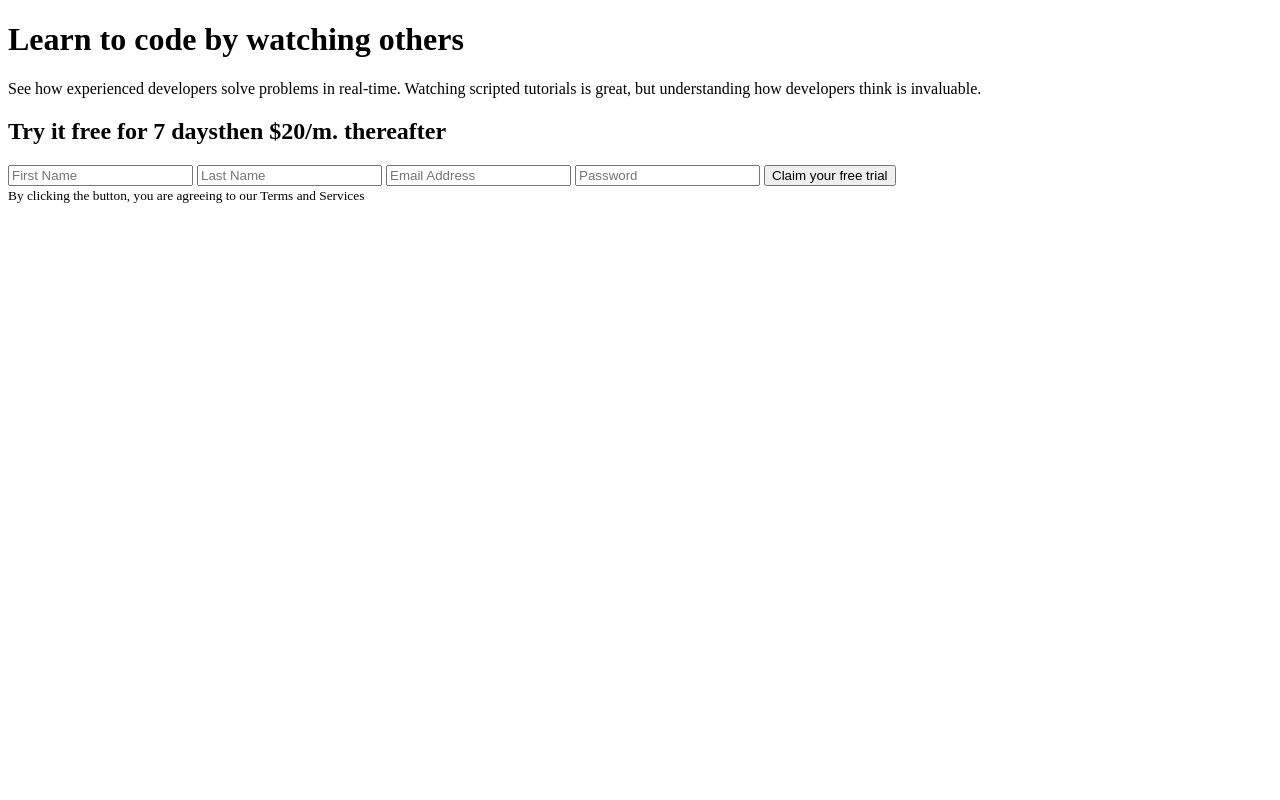
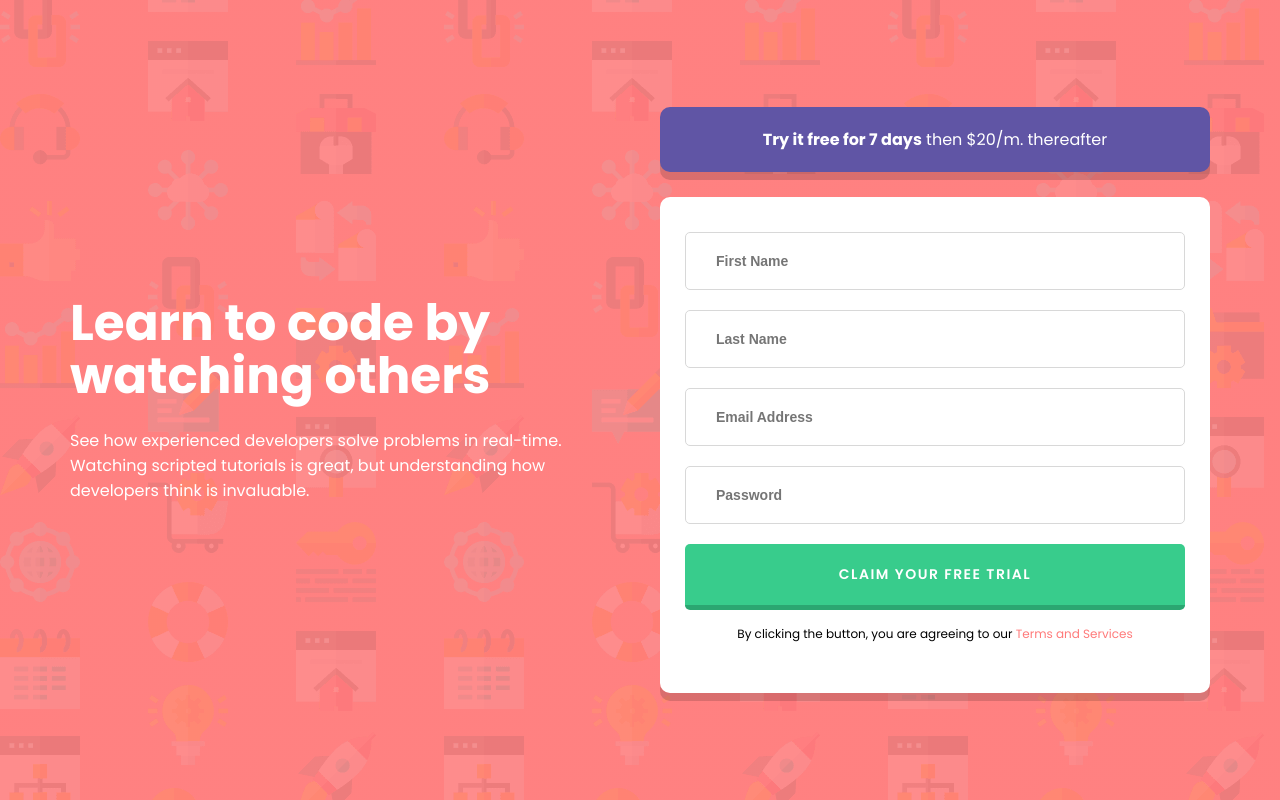
Before and after one commit to AF1QUE/fm-intro-component-with-signup-form-master, a plain HTML site: page index.html in a window 1280 px wide. Drawn offline with Linux system fonts and the light colour scheme.

Commit message:
Finished desktop version layout

```diff
--- a/index.html
+++ b/index.html
@@ -7,20 +7,10 @@
   <!-- displays site properly based on user's device -->
 
   <link rel="icon" type="image/png" sizes="32x32" href="./images/favicon-32x32.png">
+  <link rel="stylesheet" href="css/style.css">
 
-  <title>Frontend Mentor | Intro component with sign up form</title>
+  <title>Intro component with sign up form | Frontend Mentor</title>
 
-  <!-- Feel free to remove these styles or customise in your own stylesheet 👍 -->
-  <style>
-    .attribution {
-      font-size: 11px;
-      text-align: center;
-    }
-
-    .attribution a {
-      color: hsl(228, 45%, 44%);
-    }
-  </style>
 </head>
 
 <body>
@@ -29,20 +19,21 @@
     <div class="wrapper">
       <div class="hero">
         <h1 class="hero__title heading heading--primary">Learn to code by watching others</h1>
-        <p class="paragraph">See how experienced developers solve problems in real-time. Watching scripted tutorials is
+        <p class="hero__desc paragraph">See how experienced developers solve problems in real-time. Watching scripted
+          tutorials is
           great, but understanding how developers think is invaluable.</p>
       </div>
       <div class="form">
-        <h2 class="form__title heading heading--secondary"><b>Try it free for 7 days</b>then $20/m. thereafter</h2>
+        <h2 class="form__title heading heading--secondary"><b>Try it free for 7 days</b> then $20/m. thereafter</h2>
         <div class="form__group">
-          <form action="post">
-            <input type="text" id="first-name" placeholder="First Name">
-            <input type="text" id="last-name" placeholder="Last Name">
-            <input type="email" id="email" placeholder="Email Address">
-            <input type="password" id="password" placeholder="Password">
-            <input type="submit" class="btn btn--submit" value="Claim your free trial">
+          <form action="">
+            <input type="text" id="first-name" placeholder="First Name" autocomplete="off">
+            <input type="text" id="last-name" placeholder="Last Name" autocomplete="off">
+            <input type="email" id="email" placeholder="Email Address" autocomplete="off">
+            <input type="password" id="password" placeholder="Password" autocomplete="off">
+            <input type="submit" class="btn btn--submit" value="Claim your free trial" autocomplete="off">
           </form>
-          <small>By clicking the button, you are agreeing to our Terms and Services</small>
+          <small>By clicking the button, you are agreeing to our <a class="highlight"> Terms and Services</a></small>
         </div>
       </div>
     </div>
--- a/sass/_base.scss
+++ b/sass/_base.scss
@@ -1,5 +1,26 @@
+$red: hsl(0, 100%, 74%);
+$green: hsl(154, 59%, 51%);
+$blue: hsl(248, 32%, 49%);
+$darkBlue: hsl(249, 10%, 26%);
+$grayishBlue: hsl(246, 25%, 77%);
+
 * {
   margin: 0px;
   padding: 0px;
   box-sizing: border-box;
 }
+
+.wrapper {
+  width: 1140px;
+  margin: 0px auto;
+  height: 100vh;
+}
+
+main {
+  background-image: url("/images/bg-intro-desktop.png"),
+    linear-gradient(rgba(255, 122, 122, 0.95), hsla(0, 100%, 74%, 0.95));
+
+  .wrapper {
+    @include flex(row, space-between, center);
+  }
+}
--- /dev/null
+++ b/sass/_components.scss
@@ -0,0 +1,22 @@
+.btn {
+  padding: 25px 40px;
+  background-color: $green;
+  color: white;
+  text-transform: uppercase;
+  font-family: "Poppins", sans-serif;
+  font-size: 16px;
+  font-weight: 700;
+  letter-spacing: 1.5px;
+  border-top: 0px !important;
+  border-left: 0px !important;
+  border-right: 0px !important;
+
+  border-bottom: 5px solid darken($color: $green, $amount: 10) !important;
+  outline: none !important;
+
+  cursor: pointer;
+
+  &:active {
+    border-bottom: 0px solid darken($color: $green, $amount: 10) !important;
+  }
+}
--- /dev/null
+++ b/sass/_functions.scss
@@ -0,0 +1,12 @@
+@mixin flex(
+  $direction: row,
+  $justify: flex-start,
+  $align: flex-start,
+  $wrap: no-wrap
+) {
+  display: flex;
+  flex-direction: $direction;
+  justify-content: $justify;
+  align-items: $align;
+  flex-wrap: $wrap;
+}
--- a/sass/_typography.scss
+++ b/sass/_typography.scss
@@ -7,11 +7,13 @@ body {
 
 .heading {
   font-family: "Poppins", sans-serif;
+  color: #fff;
 
   &--primary {
     font-size: 50px;
     font-weight: 700;
     letter-spacing: -1%;
+    line-height: 53px;
   }
 
   &--secondary {
@@ -24,4 +26,6 @@ body {
 .paragraph {
   font-size: 16px;
   font-weight: 400;
+  line-height: 25px;
+  color: #fff;
 }
--- /dev/null
+++ b/sass/layouts/_form.scss
@@ -0,0 +1,60 @@
+.form {
+  width: 550px;
+
+  box-shadow: 0px 8px 0px 0px rgba(0, 0, 0, 0.15);
+  -webkit-box-shadow: 0px 8px 0px 0px rgba(0, 0, 0, 0.15);
+  -moz-box-shadow: 0px 8px 0px 0px rgba(0, 0, 0, 0.15);
+
+  border-radius: 10px;
+
+  &__title {
+    padding: 20px;
+    background-color: $blue;
+    border-radius: 10px;
+    text-align: center;
+    margin-bottom: 25px;
+
+    box-shadow: 0px 8px 0px 0px rgba(0, 0, 0, 0.15);
+    -webkit-box-shadow: 0px 8px 0px 0px rgba(0, 0, 0, 0.15);
+    -moz-box-shadow: 0px 8px 0px 0px rgba(0, 0, 0, 0.15);
+  }
+
+  &__group {
+    background-color: #fff;
+    border-radius: 10px;
+    padding: 25px;
+
+    small {
+      font-size: 12px;
+      letter-spacing: -3.5%;
+      text-align: center;
+      display: block;
+      margin-top: 5px;
+      margin-bottom: 25px;
+
+      .highlight {
+        color: $red;
+      }
+    }
+  }
+
+  form {
+    @include flex(column);
+
+    input {
+      width: 100%;
+      padding: 20px 30px;
+      margin: 10px 0px;
+      border-radius: 5px;
+      border: 1px solid rgb(216, 216, 216);
+      font-size: 14px;
+      letter-spacing: 2%;
+      font-weight: 600;
+
+      &:focus {
+        outline: none !important;
+        border: 1px solid black;
+      }
+    }
+  }
+}
--- /dev/null
+++ b/sass/layouts/_hero.scss
@@ -0,0 +1,10 @@
+.hero {
+  &__title {
+    max-width: 500px;
+    margin-bottom: 25px;
+  }
+
+  &__desc {
+    max-width: 550px;
+  }
+}
--- /dev/null
+++ b/sass/style.scss
@@ -0,0 +1,9 @@
+@import "include-media";
+@import "functions";
+@import "base";
+@import "typography";
+@import "components";
+
+// LAYOUTS
+@import "layouts/form";
+@import "layouts/hero";
```
Also changed, not shown: css/style.css (added), sass/_component.scss (deleted), 1 other file.
